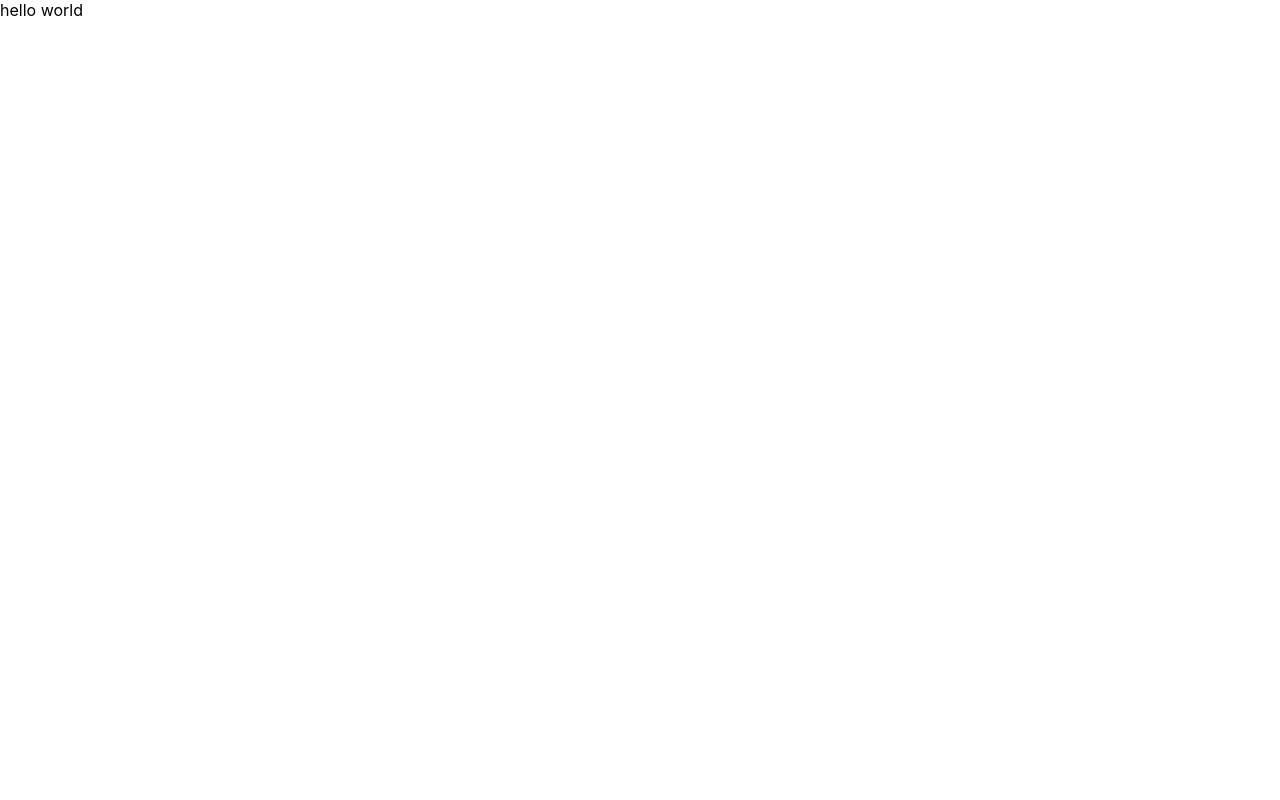
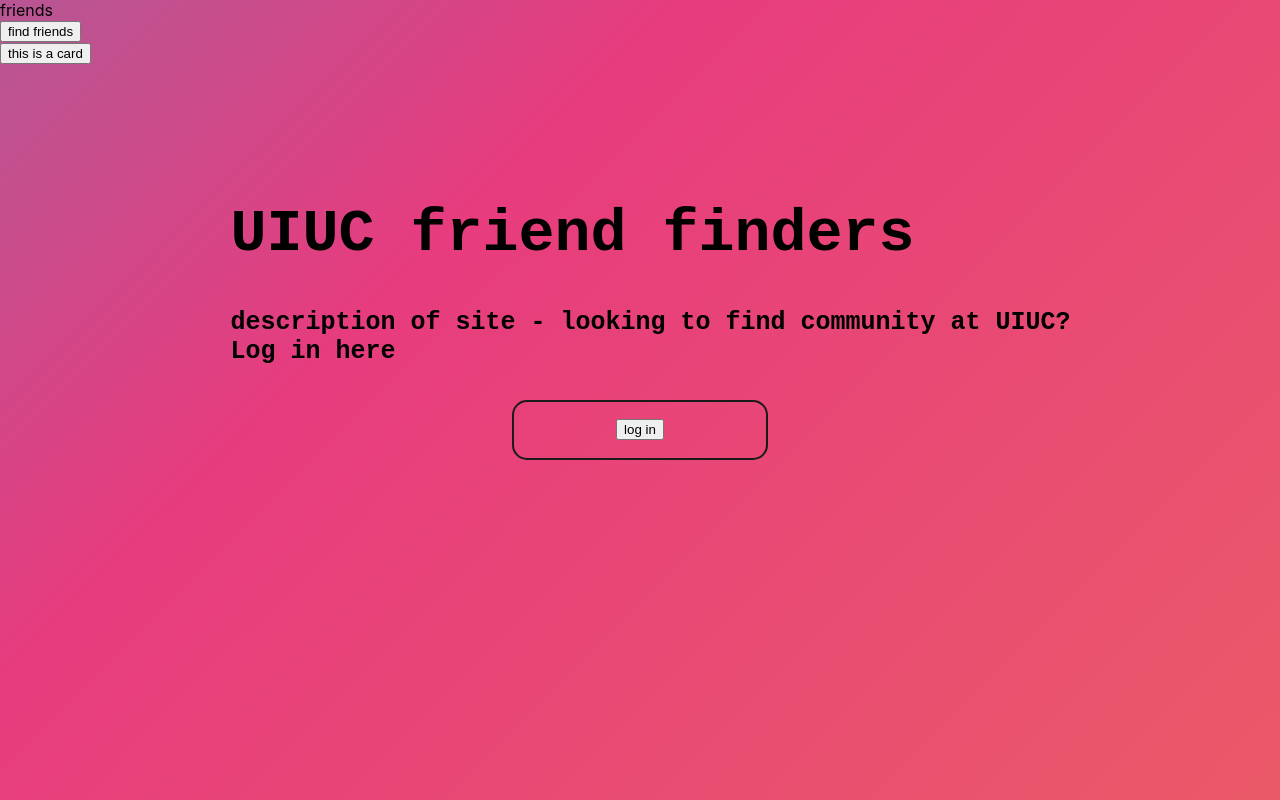
Before and after one commit to CS196Illinois/Group13-FA23, a React (Create React App) app in the folder Project/client/: page / in a window 1280 px wide. Built offline with nearby package versions, Linux system fonts and the light colour scheme.

Commit message:
components for title page

```diff
--- a/Project/client/public/index.html
+++ b/Project/client/public/index.html
@@ -6,7 +6,7 @@
     <meta name="viewport" content="width=device-width, initial-scale=1" />
     <meta name="theme-color" content="#000000" />
     <meta
-      name="description"
+      name="friend website"
       content="Web site created using create-react-app"
     />
     <link rel="apple-touch-icon" href="%PUBLIC_URL%/logo192.png" />
--- a/Project/client/src/App.css
+++ b/Project/client/src/App.css
@@ -0,0 +1,82 @@
+body {
+	background: linear-gradient(-45deg, #ee7752, #e73c7e, #23a6d5, #23d5ab);
+	background-size: 400% 400%;
+	animation: gradient 15s ease infinite;
+	height: 100vh;
+}
+
+@keyframes gradient {
+	0% {
+		background-position: 0% 50%;
+	}
+	50% {
+		background-position: 100% 50%;
+	}
+	100% {
+		background-position: 0% 50%;
+	}
+}
+
+.Title {
+    position: absolute;
+    left: 18%;
+    top: 20%;
+    max-width: 70%;
+    font-size: 30px;
+    font-family:'Courier New', Courier, monospace;
+    align-items: center;
+}
+
+.Title h2 {
+    font-size: 25px;
+}
+
+
+/* CSS */
+.Signinbutton {
+  appearance: none;
+  background-color: transparent;
+  border: 2px solid #1A1A1A;
+  border-radius: 15px;
+  box-sizing: border-box;
+  color: #3B3B3B;
+  cursor: pointer;
+  display: inline-block;
+  font-family: Roobert,-apple-system,BlinkMacSystemFont,"Segoe UI",Helvetica,Arial,sans-serif,"Apple Color Emoji","Segoe UI Emoji","Segoe UI Symbol";
+  font-size: 16px;
+  font-weight: 600;
+  line-height: normal;
+  margin: 0;
+  min-height: 60px;
+  min-width: 0;
+  outline: none;
+  padding: 16px 24px;
+  text-align: center;
+  text-decoration: none;
+  transition: all 300ms cubic-bezier(.23, 1, 0.32, 1);
+  user-select: none;
+  -webkit-user-select: none;
+  touch-action: manipulation;
+  width: 20%;
+  max-height: 10%;
+  will-change: transform;
+  right:40%;
+  top:50%;
+  position:absolute;
+}
+
+.Signinbutton:disabled {
+  pointer-events: none;
+}
+
+.Signinbutton:hover {
+  color: #fff;
+  background-color: #1A1A1A;
+  box-shadow: rgba(0, 0, 0, 0.25) 0 8px 15px;
+  transform: translateY(-2px);
+}
+
+.Signinbutton:active {
+  box-shadow: none;
+  transform: translateY(0);
+}
--- a/Project/client/src/App.js
+++ b/Project/client/src/App.js
@@ -1,9 +1,18 @@
 import './App.css';
+import Button from './components/button.js';
+import Card from './components/card.js';
+import Signinbutton from './components/signin';
+import Title from './components/title.js';
+//import Signinbutton from './components/signin.js';
 
 function App() {
   return (
     <div className="App">
-     hello world
+     friends
+     <Button/>
+     <Card/>
+     <Title/>
+     <Signinbutton/>
     </div>
   );
 }
--- /dev/null
+++ b/Project/client/src/components/button.js
@@ -0,0 +1,9 @@
+function Button() {
+    return (
+      <div className="Button">
+       <button>find friends</button>
+      </div>
+    );
+  }
+
+  export default Button;
--- /dev/null
+++ b/Project/client/src/components/card.js
@@ -0,0 +1,9 @@
+function Card() {
+    return (
+      <div className="Card">
+       <button>this is a card</button>
+      </div>
+    );
+  }
+
+  export default Card;
--- /dev/null
+++ b/Project/client/src/components/signin.js
@@ -0,0 +1,9 @@
+function Signinbutton() {
+    return (
+      <div className="Signinbutton">
+       <button>log in</button>
+      </div>
+    );
+  }
+
+  export default Signinbutton;
--- /dev/null
+++ b/Project/client/src/components/title.js
@@ -0,0 +1,10 @@
+function Title() {
+    return (
+      <div className="Title">
+       <h1>UIUC friend finders</h1>
+       <h2>description of site - looking to find community at UIUC? Log in here</h2>
+      </div>
+    );
+  }
+
+  export default Title;
```
Also changed, not shown: 1 other file (tests, documents, lock files or other folders).
